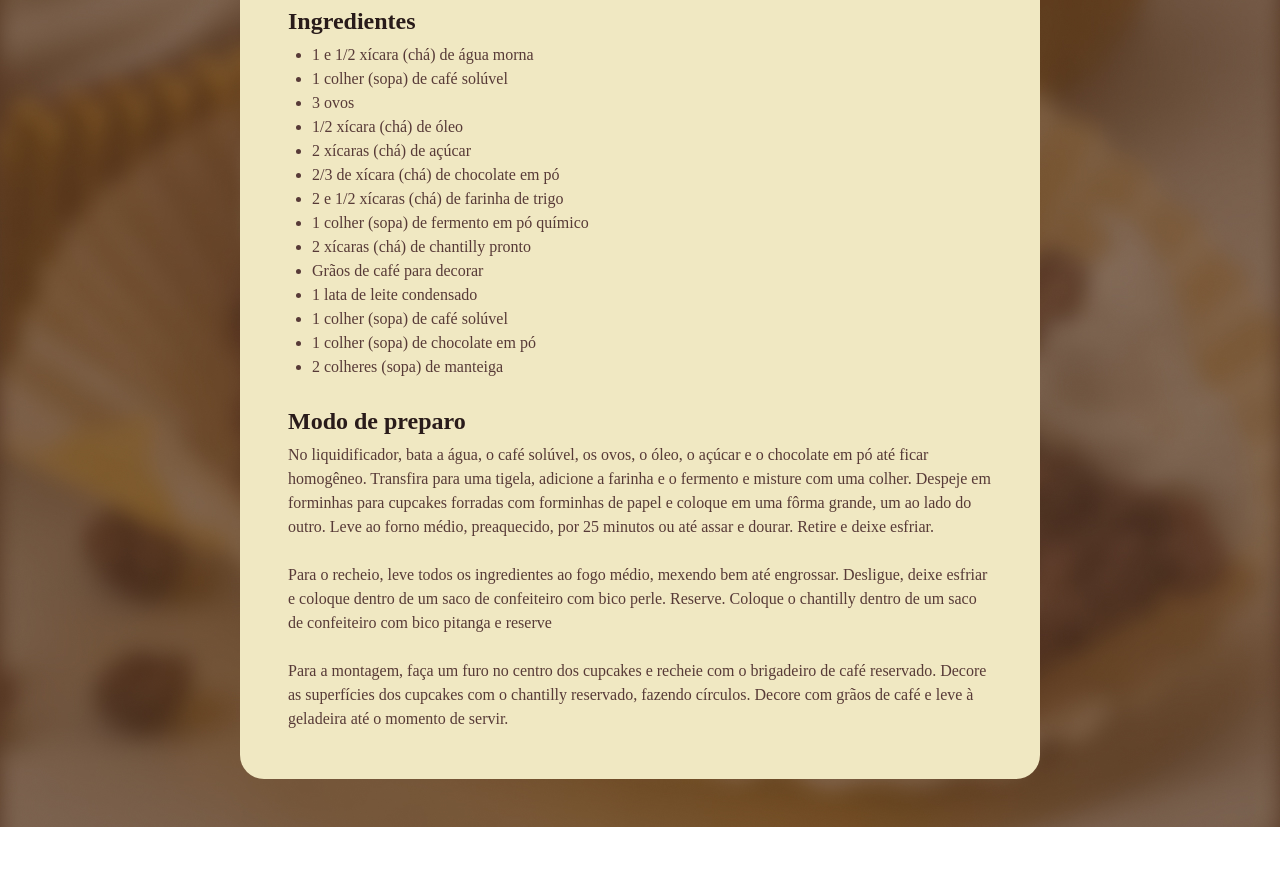
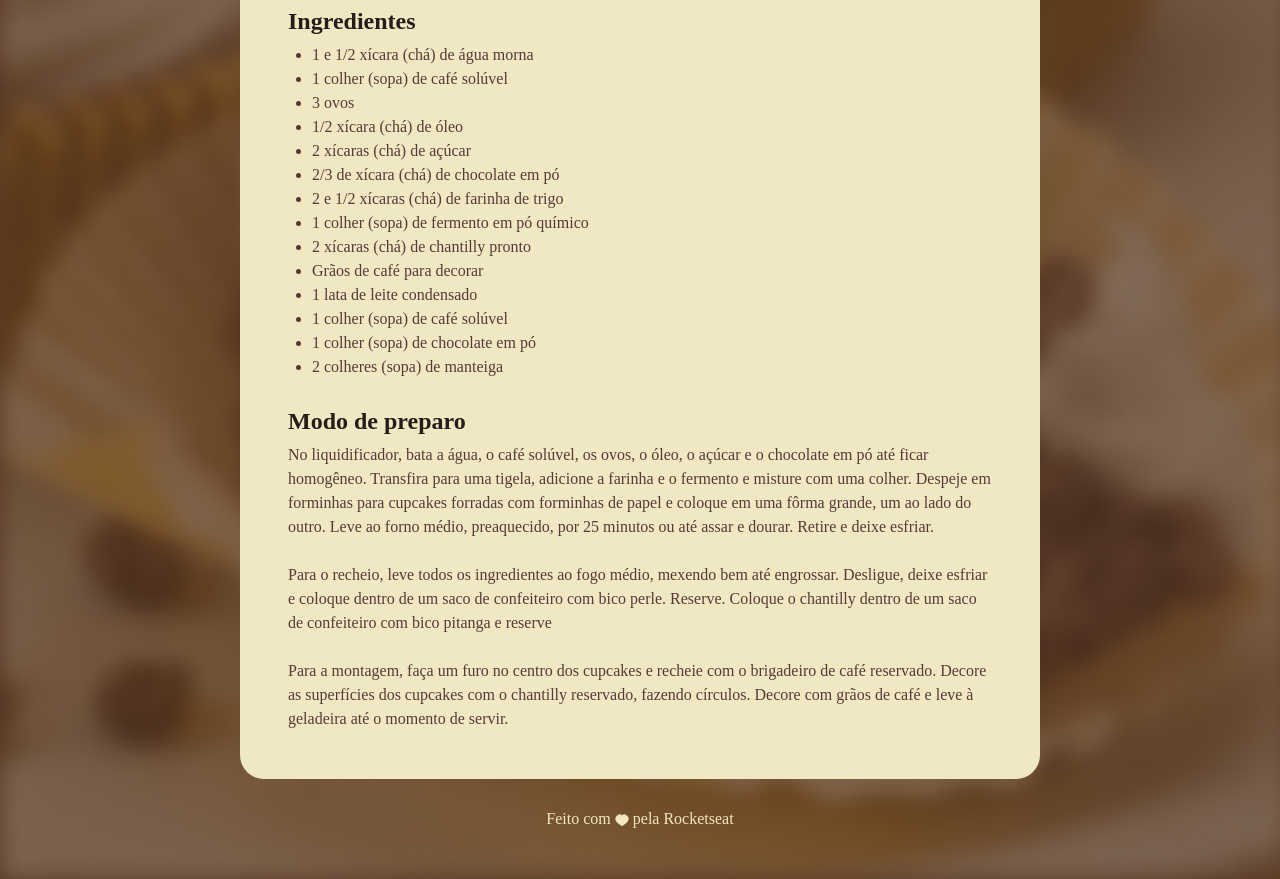
Before and after one commit to mmancilha/pagina-receita, a plain HTML site: page index.html in a window 1280 px wide. Shown: the part 720-1599 px from the top of the page. Before the commit the page ends 1547 px from the top, so only its background shows below. Drawn offline with Linux system fonts and the light colour scheme; a web font is replaced by a local one.

Commit message:
Adicionando o rodapé

```diff
--- a/index.html
+++ b/index.html
@@ -75,5 +75,11 @@
         </section>
       </main>
     </div>
+
+    <footer>
+      Feito com
+      <img src="assets/heart.svg" alt="Coraçãozinho fofinho" />
+      pela Rocketseat
+    </footer>
   </body>
 </html>
--- a/style.css
+++ b/style.css
@@ -20,7 +20,7 @@ body {
   padding: 24px;
   background-color: #f0e8c2;
   border-radius: 24px;
-  margin: 48px auto;
+  margin: 48px auto 28px;
 }
 
 img {
@@ -58,3 +58,13 @@ h2 {
 ul {
   padding-left: 24px;
 }
+
+footer {
+  color: #f0e8c2;
+  text-align: center;
+  padding-bottom: 48px;
+}
+
+footer img {
+  vertical-align: middle;
+}
```
Also changed, not shown: assets/heart.svg (added).
